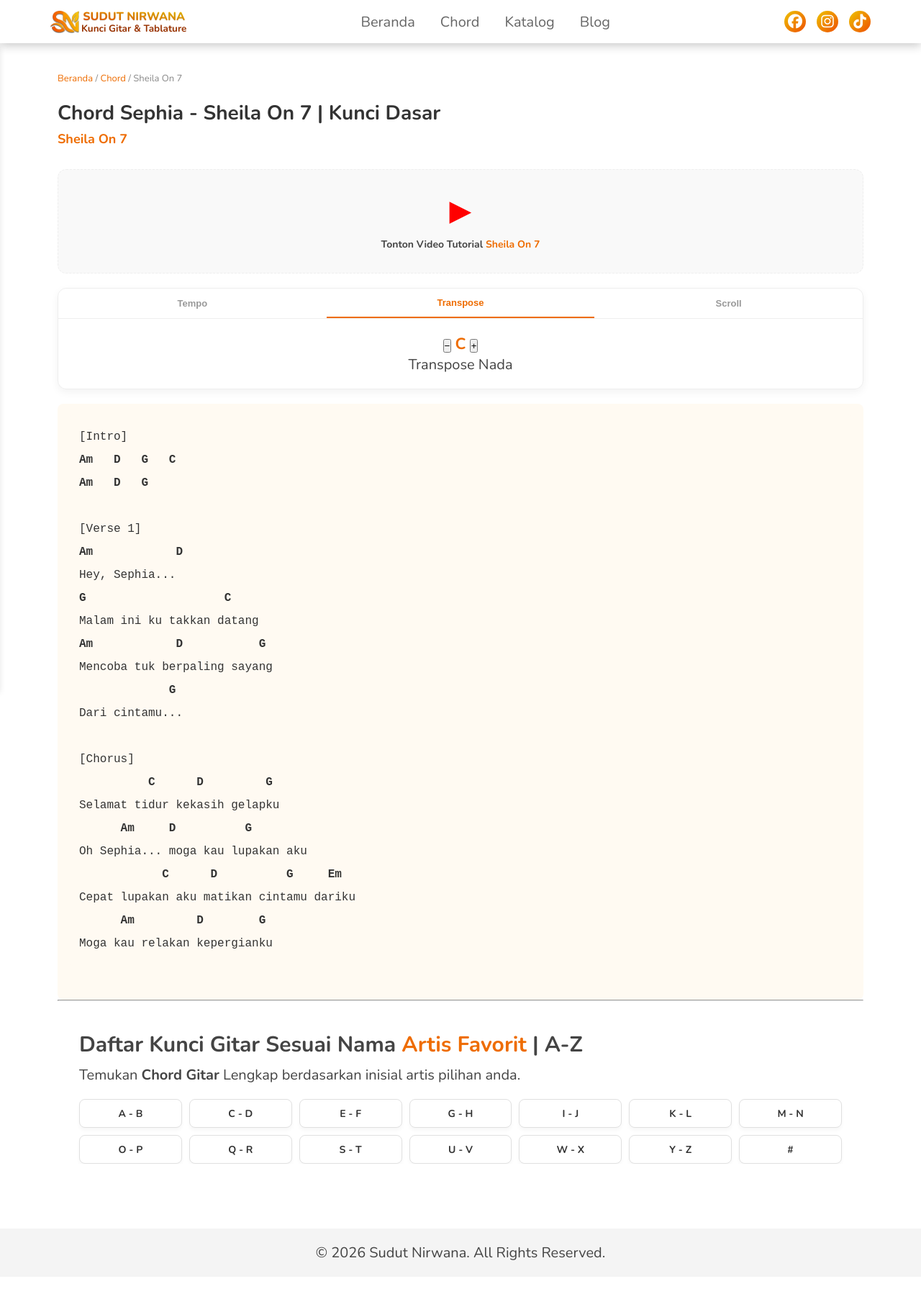
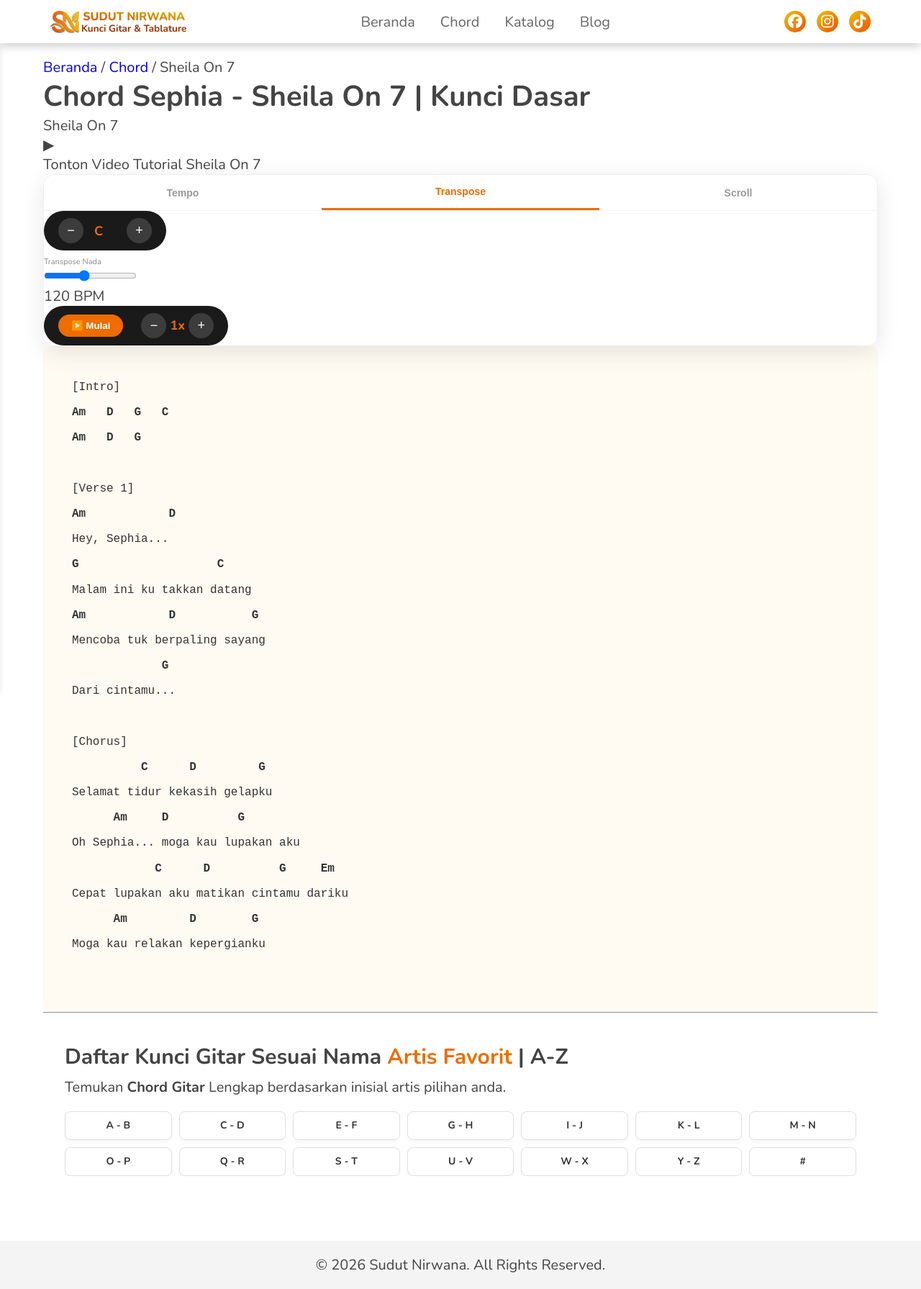
Before and after one commit to sudut-nirwana/sudut-nirwana-main, a Jekyll site: the page built from _chord/shepia-shela-on-7.md, in a window 1280 px wide. Shown: the whole page at 72% size. Built offline with Jekyll 4.4.1, drawn with Linux system fonts in a browser that asks for light colours.

Commit message:
Update chord-style.css

```diff
--- a/assets/css/chord-style.css
+++ b/assets/css/chord-style.css
@@ -1,234 +1,36 @@
-/* --- VARIABLE WARNA SUDUT NIRWANA --- */
-:root {
-    --primary-orange: #ee6c00; /* Warna utama Anda */
-    --soft-cream: #fffaf2;     /* Background hangat */
-    --dark-text: #333333;      /* Warna teks utama */
-    --light-gray: #f4f4f4;     /* Background panel */
-    --border-color: #eeeeee;   /* Warna garis halus */
-    --white: #ffffff;
+:root { --p-orange: #ee6c00; --blur-bg: rgba(255, 255, 255, 0.8); }
+
+.chord-main-wrapper { padding-top: 80px; width: 100%; }
+.chord-container { margin: 0 auto; padding: 0 20px; max-width: 1200px; }
+
+/* Control Panel Sticky dengan Efek Blur */
+.control-panel {
+    background: #fff; border: 1px solid #eee; border-radius: 15px;
+    position: sticky; top: 70px; z-index: 100; transition: all 0.3s ease;
 }
 
-/* --- CONTAINER UTAMA & RESPONSIVE PADDING --- */
-.chord-main-wrapper {
-    width: 100%;
-    /* Kompensasi Header Sticky/Absolute:
-       Sesuaikan 100px ini dengan tinggi header asli Anda agar tidak tertutup */
-    padding-top: 100px;
-    box-sizing: border-box;
-    background: var(--white);
+/* Aktif saat user scroll (Glassmorphism) */
+.control-panel {
+    backdrop-filter: blur(10px);
+    -webkit-backdrop-filter: blur(10px);
+    background: var(--blur-bg);
+    box-shadow: 0 8px 32px rgba(0,0,0,0.1);
 }
 
-.chord-container {
-    display: flex;
-    flex-direction: column; /* Mobile: Tumpuk ke bawah */
-    margin: 0 auto;
-    width: 100%;
-    /* Aturan Padding Mobile */
-    padding: 0 20px;
-    box-sizing: border-box;
-}
+.panel-tabs { display: flex; border-bottom: 1px solid rgba(0,0,0,0.05); }
+.tab-btn { flex: 1; padding: 15px; border: none; background: none; font-weight: bold; color: #999; font-size: 14px; }
+.tab-btn.active { color: var(--p-orange); border-bottom: 3px solid var(--p-orange); }
 
-/* Tablet (Min-width 768px) */
-@media (min-width: 768px) {
-    .chord-container {
-        padding: 0 30px;
-        flex-direction: row; /* Tablet ke atas: 2 Kolom */
-        gap: 30px;
-    }
-}
+/* UI Buttons Modern */
+.modern-ctrl, .scroll-wrapper { display: inline-flex; align-items: center; background: #1a1a1a; padding: 10px 20px; border-radius: 50px; gap: 15px; color: #fff; }
 
-/* Laptop (Min-width 1200px) */
-@media (min-width: 1200px) {
-    .chord-container {
-        max-width: 1200px;
-        padding: 0 40px;
-        gap: 50px;
-    }
-}
+.btn-round, .btn-speed { background: rgba(255,255,255,0.15); border: none; color: #fff; width: 35px; height: 35px; border-radius: 50%; font-size: 18px; cursor: pointer; }
+.btn-round:active, .btn-speed:active { background: var(--p-orange); }
 
-/* --- KOLOM LAYOUT --- */
-.chord-col-main {
-    flex: 1; /* Kolom lirik lebih lebar */
-    min-width: 0; /* Hindari overflow pada pre tag */
-}
+.btn-play-scroll { background: var(--p-orange); border: none; color: #fff; padding: 8px 18px; border-radius: 50px; font-weight: bold; cursor: pointer; margin-right: 10px; }
 
-.chord-col-side {
-    width: 100%; /* Mobile: Lebar penuh */
-}
+#current-key, #speed-val { color: var(--p-orange); font-size: 18px; font-weight: bold; min-width: 30px; }
+.hint-text { font-size: 11px; color: #888; margin-top: 8px; }
 
-@media (min-width: 768px) {
-    .chord-col-side {
-        width: 320px; /* Lebar Sidebar di Tablet/Laptop */
-    }
-}
-
-/* --- BREADCRUMBS --- */
-.chord-breadcrumbs {
-    font-size: 13px;
-    color: #888;
-    margin-bottom: 20px;
-}
-.chord-breadcrumbs a {
-    color: var(--primary-orange);
-    text-decoration: none;
-}
-.chord-breadcrumbs span { margin: 0 5px; }
-
-/* --- HEADER LAGU --- */
-.song-title {
-    font-size: 28px;
-    margin: 0 0 5px 0;
-    color: var(--dark-text);
-}
-.artist-name {
-    font-size: 18px;
-    color: var(--primary-orange);
-    font-weight: bold;
-    margin-bottom: 30px;
-}
-
-/* --- AREA CHORD & LIRIK (MONOSPACE) --- */
-.chord-content pre {
-    font-family: 'Courier New', Courier, monospace;
-    font-size: 16px;
-    line-height: 2; /* Spasi antar baris agar chord dan lirik tidak rapat */
-    white-space: pre-wrap; /* Agar tidak meluber ke samping di HP */
-    background: var(--soft-cream);
-    padding: 15px;
-    border-radius: 8px;
-    color: var(--dark-text);
-    overflow-x: auto;
-}
-
-/* --- CONTROL PANEL (STICKY & ACCORDION) --- */
-.control-panel {
-    background: var(--white);
-    border: 1px solid var(--border-color);
-    border-radius: 12px;
-    margin-bottom: 20px;
-    box-shadow: 0 4px 12px rgba(0,0,0,0.05);
-    /* Sticky Logic */
-    position: -webkit-sticky;
-    position: sticky;
-    top: 80px; /* Akan menempel di bawah header saat scroll */
-    z-index: 100;
-}
-
-/* Tabs Navigasi */
-.panel-tabs {
-    display: flex;
-    border-bottom: 1px solid var(--border-color);
-}
-.tab-btn {
-    flex: 1;
-    padding: 12px;
-    border: none;
-    background: none;
-    font-weight: bold;
-    font-size: 13px;
-    color: #999;
-    cursor: pointer;
-    transition: 0.3s;
-}
-.tab-btn.active {
-    color: var(--primary-orange);
-    border-bottom: 2px solid var(--primary-orange);
-}
-
-/* Isi Panel (Accordion Body) */
-.panel-body {
-    padding: 20px;
-    text-align: center;
-}
-.tab-pane {
-    display: none; /* Sembunyikan semua awal */
-}
-.tab-pane.active {
-    display: block; /* Tampilkan yang aktif */
-}
-
-/* UI Transpose (Box Gelap) */
-.transpose-control {
-    display: inline-flex;
-    align-items: center;
-    background: #222; /* Kontras seperti di gambar opsi 1 */
-    padding: 10px 25px;
-    border-radius: 50px;
-    gap: 20px;
-}
-.btn-ctrl {
-    background: rgba(255,255,255,0.1);
-    border: none;
-    color: var(--white);
-    width: 35px;
-    height: 35px;
-    border-radius: 50%;
-    font-size: 20px;
-    cursor: pointer;
-}
-.btn-ctrl:hover { background: var(--primary-orange); }
-#current-key {
-    color: var(--primary-orange);
-    font-size: 22px;
-    font-weight: bold;
-}
-.panel-hint { font-size: 11px; color: #888; margin-top: 10px; }
-
-/* --- VIDEO TUTORIAL CARD --- */
-.video-card {
-    background: #f9f9f9;
-    border-radius: 12px;
-    margin-bottom: 20px;
-    overflow: hidden;
-    border: 1px dashed var(--border-color);
-}
-.video-placeholder {
-    padding: 30px 20px;
-    text-align: center;
-    cursor: pointer;
-}
-.yt-play-btn {
-    font-size: 40px;
-    color: red;
-    margin-bottom: 10px;
-}
-.video-placeholder p { font-weight: bold; font-size: 14px; }
-.video-placeholder span { color: var(--primary-orange); }
-
-/* --- DIAGRAM CHORD SECTION --- */
-.chord-diagram-section { margin-top: 40px; }
-.section-title {
-    font-size: 18px;
-    border-left: 4px solid var(--primary-orange);
-    padding-left: 10px;
-    margin-bottom: 20px;
-}
-.chord-grid-images {
-    display: grid;
-    grid-template-columns: repeat(auto-fill, minmax(100px, 1fr));
-    gap: 15px;
-}
-.chord-grid-images img {
-    width: 100%;
-    height: auto;
-    border: 1px solid var(--border-color);
-    border-radius: 5px;
-}
-
-/* --- REKOMENDASI LIST --- */
-.chord-list {
-    list-style: none;
-    padding: 0;
-}
-.chord-list li {
-    padding: 10px 0;
-    border-bottom: 1px solid var(--border-color);
-}
-.chord-list li a {
-    text-decoration: none;
-    color: var(--dark-text);
-    transition: 0.2s;
-}
-.chord-list li a:hover { color: var(--primary-orange); }
-
-.separator { border: 0; border-top: 1px solid var(--border-color); margin: 40px 0; }
+/* Area Lirik */
+.chord-content pre { font-family: 'Courier New', monospace; font-size: 16px; line-height: 2.2; white-space: pre-wrap; background: #fffaf2; padding: 20px; border-radius: 10px; color: #333; }
```
